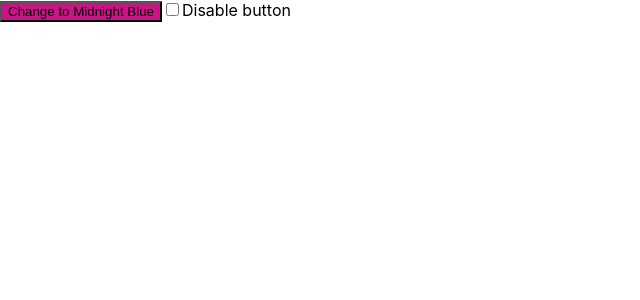
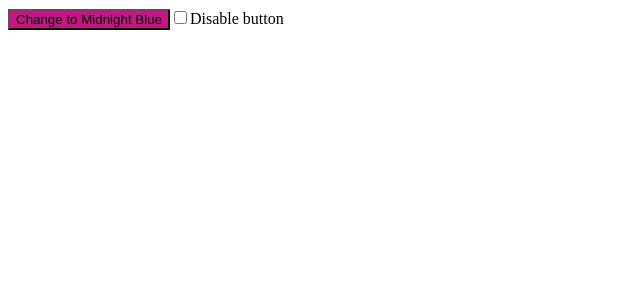
Before and after one commit to guipmdev/color-button, a React (Create React App) app: page / in a window 1280 px wide. Shown: the top 300 px of the page, without its empty margins (0-640 px from the left). Built offline with nearby package versions, Linux system fonts and the light colour scheme.

Commit message:
style: refactor CSS and fix syntax error in App.js

```diff
--- a/src/App.css
+++ /dev/null
@@ -1,38 +0,0 @@
-.App {
-  text-align: center;
-}
-
-.App-logo {
-  height: 40vmin;
-  pointer-events: none;
-}
-
-@media (prefers-reduced-motion: no-preference) {
-  .App-logo {
-    animation: App-logo-spin infinite 20s linear;
-  }
-}
-
-.App-header {
-  background-color: #282c34;
-  min-height: 100vh;
-  display: flex;
-  flex-direction: column;
-  align-items: center;
-  justify-content: center;
-  font-size: calc(10px + 2vmin);
-  color: white;
-}
-
-.App-link {
-  color: #61dafb;
-}
-
-@keyframes App-logo-spin {
-  from {
-    transform: rotate(0deg);
-  }
-  to {
-    transform: rotate(360deg);
-  }
-}
--- a/src/App.js
+++ b/src/App.js
@@ -1,5 +1,4 @@
-import { useState } from 'react';
-import './App.css';
+import { useState } from 'react'
 
 export function replaceCamelWithSpaces(colorName) {
   return colorName.replace(/\B([A-Z])\B/g, ' $1')
@@ -9,7 +8,8 @@
   const [buttonColor, setButtonColor] = useState('MediumVioletRed')
   const [disabled, setDisabled] = useState(false)
 
-  const newButtonColor = buttonColor === 'MediumVioletRed' ? 'MidnightBlue' : 'MediumVioletRed'
+  const newButtonColor =
+    buttonColor === 'MediumVioletRed' ? 'MidnightBlue' : 'MediumVioletRed'
 
   function handleChangeButtonColor() {
     setButtonColor(newButtonColor)
@@ -20,9 +20,9 @@
   }
 
   return (
-    <div>
+    <div className='App'>
       <button
-        style={{backgroundColor: disabled ? 'gray' : buttonColor}}
+        style={{ backgroundColor: disabled ? 'gray' : buttonColor }}
         disabled={disabled}
         onClick={handleChangeButtonColor}
       >
@@ -30,14 +30,14 @@
       </button>
 
       <input
-        type="checkbox"
-        id="disable-button-checkbox"
+        type='checkbox'
+        id='disable-button-checkbox'
         defaultChecked={disabled}
         onChange={handleChangeButtonStatus}
       />
-      <label htmlFor="disable-button-checkbox">Disable button</label>
+      <label htmlFor='disable-button-checkbox'>Disable button</label>
     </div>
-  );
+  )
 }
 
-export default App;
+export default App
--- a/src/index.css
+++ /dev/null
@@ -1,13 +0,0 @@
-body {
-  margin: 0;
-  font-family: -apple-system, BlinkMacSystemFont, 'Segoe UI', 'Roboto', 'Oxygen',
-    'Ubuntu', 'Cantarell', 'Fira Sans', 'Droid Sans', 'Helvetica Neue',
-    sans-serif;
-  -webkit-font-smoothing: antialiased;
-  -moz-osx-font-smoothing: grayscale;
-}
-
-code {
-  font-family: source-code-pro, Menlo, Monaco, Consolas, 'Courier New',
-    monospace;
-}
```
Also changed, not shown: src/index.js (+8 -9 lines), src/logo.svg (deleted).
